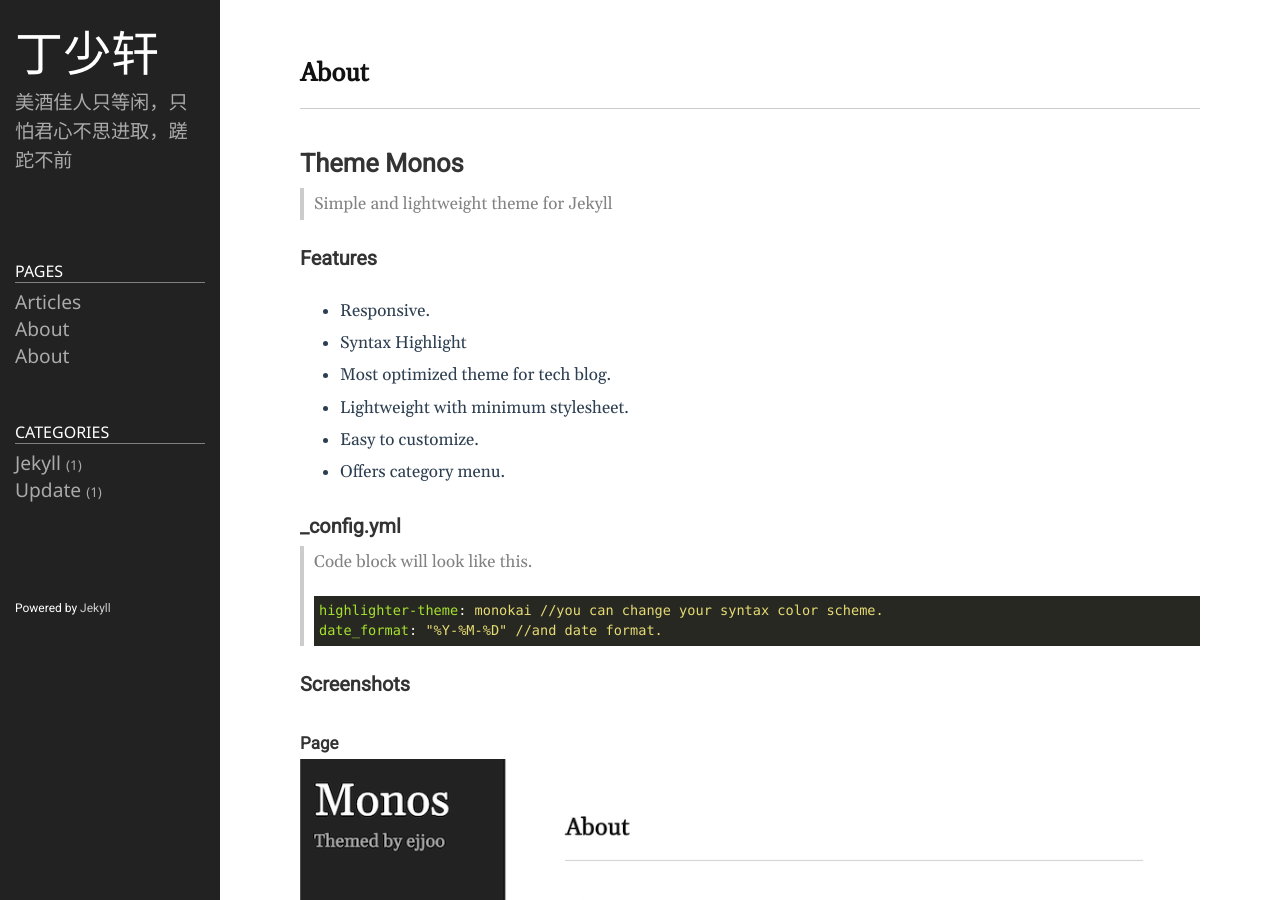
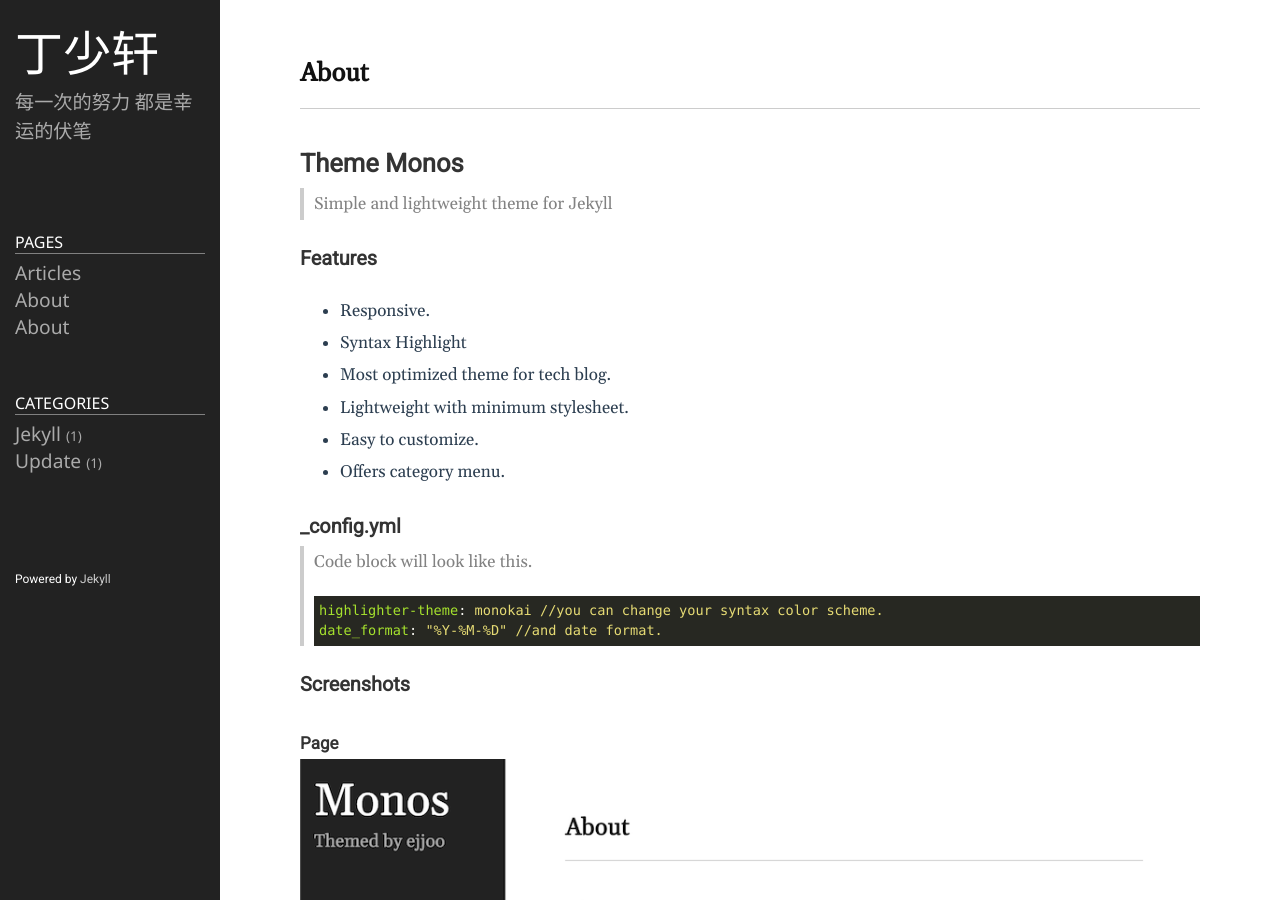
Before and after one commit to dsxop/dsxop.github.io, a Jekyll site: the page built from README.md, in a window 1280 px wide and 900 px high. Built offline with Jekyll 4.4.1, drawn with Linux system fonts in a browser that asks for light colours.

Commit message:
Update _config.yml
Change description

```diff
--- a/_config.yml
+++ b/_config.yml
@@ -21,7 +21,7 @@
 title: 丁少轩
 email: 15202219037@163.com
 description: >- # this means to ignore newlines until "baseurl:"
-  美酒佳人只等闲，只怕君心不思进取，蹉跎不前
+  每一次的努力     都是幸运的伏笔
 # baseurl: "/" # the subpath of your site, e.g. /blog
 # url: "http://ejjoo.github.io" # the base hostname & protocol for your site, e.g. http://example.com
 github_username: dsxop
```
